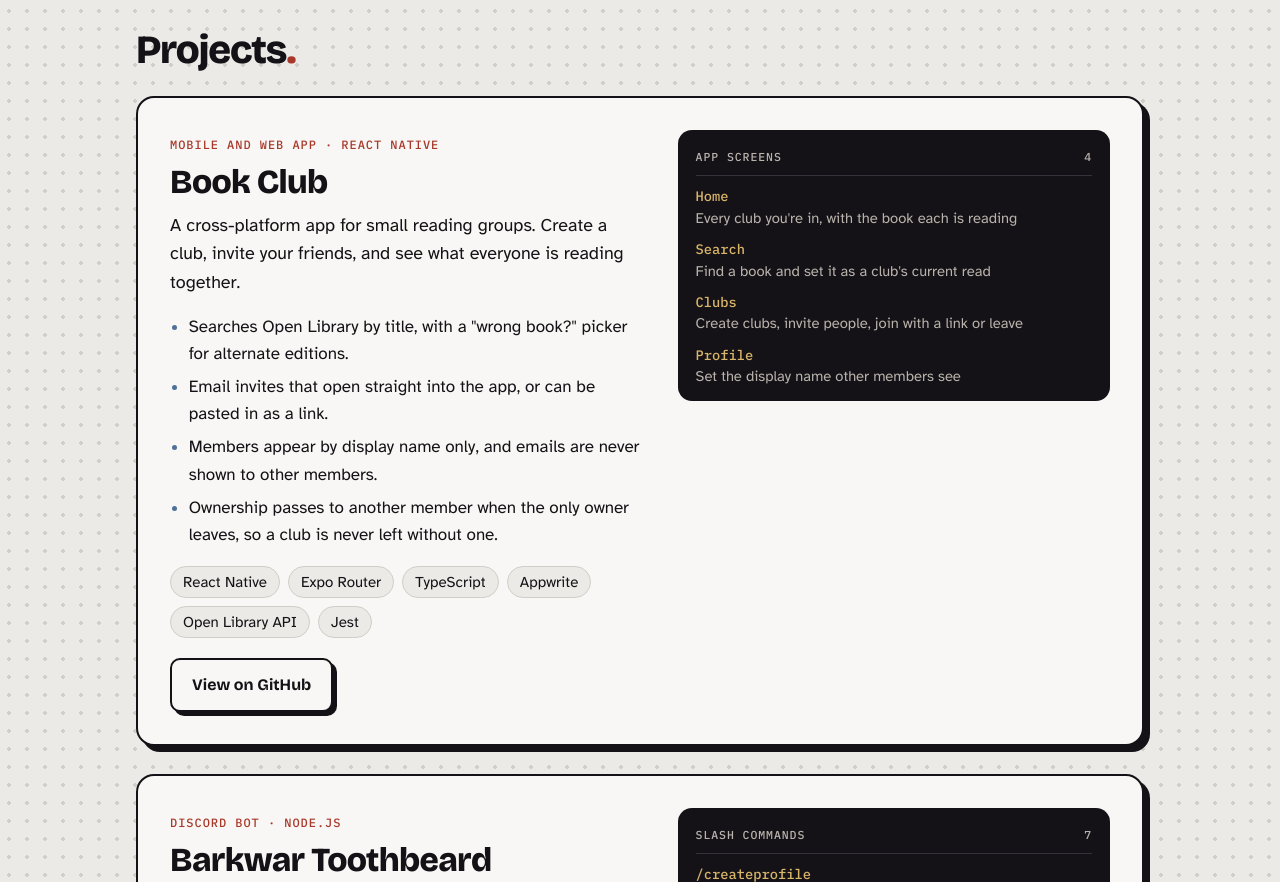
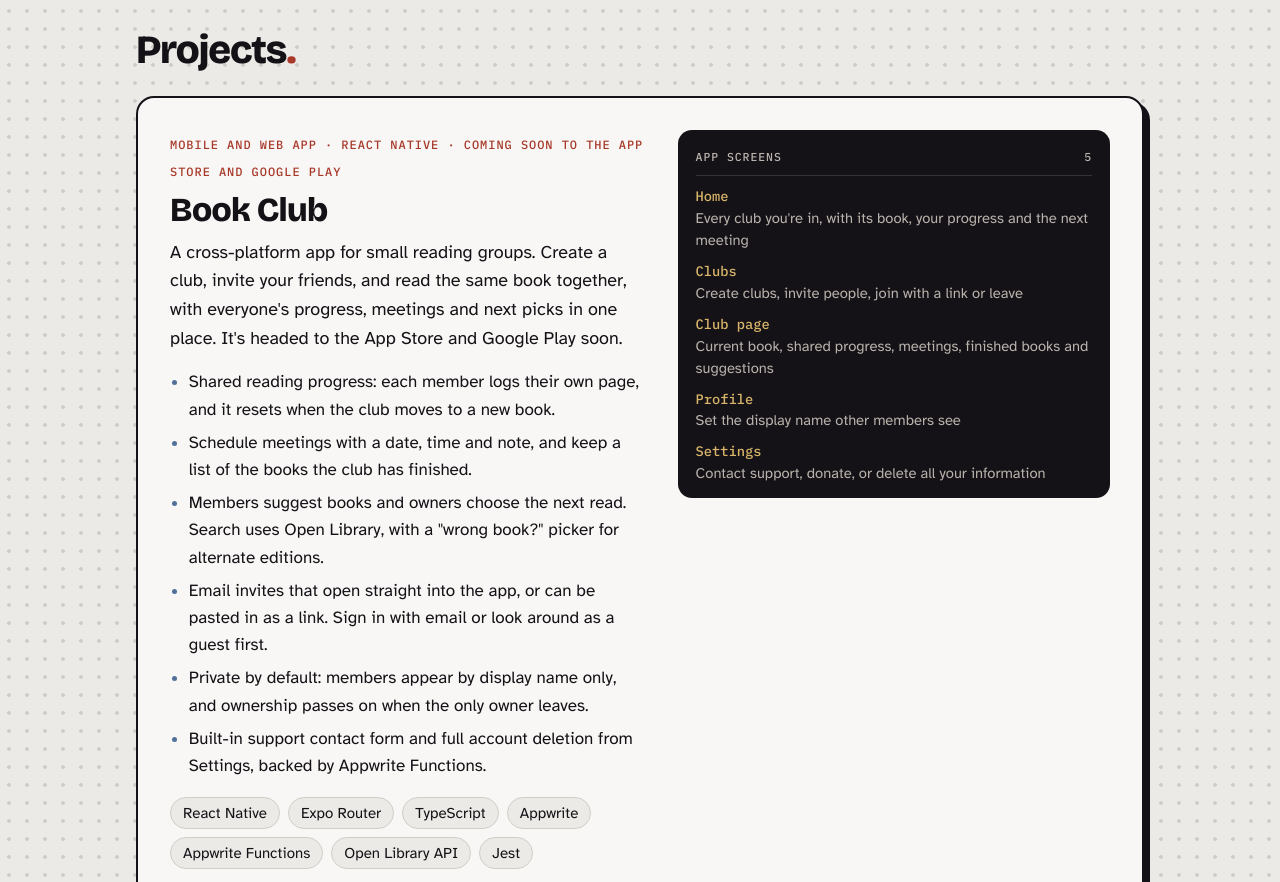
Before and after one commit to astranoct/personal-website, a plain HTML site: page index.html in a window 1280 px wide. Shown: the part 3220-4102 px from the top of the page. Drawn offline with nearby package versions, Linux system fonts and the light colour scheme.

Commit message:
Update Book Club project: expanded features, coming soon to app stores
Co-Authored-By: Claude Sonnet 5.5 <noreply@anthropic.com>

```diff
--- a/index.html
+++ b/index.html
@@ -510,25 +510,28 @@ footer .wrap { display: flex; flex-wrap: wrap; gap: 8px 20px; justify-content: s
       <div class="sec-head"><h2>Projects</h2></div>
       <article class="project">
         <div>
-          <span class="label">Mobile and web app · React Native</span>
+          <span class="label">Mobile and web app · React Native · Coming soon to the App Store and Google Play</span>
           <h3>Book Club</h3>
-          <p class="pitch">A cross-platform app for small reading groups. Create a club, invite your friends, and see what everyone is reading together.</p>
+          <p class="pitch">A cross-platform app for small reading groups. Create a club, invite your friends, and read the same book together, with everyone's progress, meetings and next picks in one place. It's headed to the App Store and Google Play soon.</p>
           <ul>
-            <li>Searches Open Library by title, with a "wrong book?" picker for alternate editions.</li>
-            <li>Email invites that open straight into the app, or can be pasted in as a link.</li>
-            <li>Members appear by display name only, and emails are never shown to other members.</li>
-            <li>Ownership passes to another member when the only owner leaves, so a club is never left without one.</li>
+            <li>Shared reading progress: each member logs their own page, and it resets when the club moves to a new book.</li>
+            <li>Schedule meetings with a date, time and note, and keep a list of the books the club has finished.</li>
+            <li>Members suggest books and owners choose the next read. Search uses Open Library, with a "wrong book?" picker for alternate editions.</li>
+            <li>Email invites that open straight into the app, or can be pasted in as a link. Sign in with email or look around as a guest first.</li>
+            <li>Private by default: members appear by display name only, and ownership passes on when the only owner leaves.</li>
+            <li>Built-in support contact form and full account deletion from Settings, backed by Appwrite Functions.</li>
           </ul>
-          <div class="chips"><span class="chip">React Native</span><span class="chip">Expo Router</span><span class="chip">TypeScript</span><span class="chip">Appwrite</span><span class="chip">Open Library API</span><span class="chip">Jest</span></div>
+          <div class="chips"><span class="chip">React Native</span><span class="chip">Expo Router</span><span class="chip">TypeScript</span><span class="chip">Appwrite</span><span class="chip">Appwrite Functions</span><span class="chip">Open Library API</span><span class="chip">Jest</span></div>
           <a class="btn" href="https://github.com/astranoct/bookclub">View on GitHub</a>
         </div>
         <div class="term" aria-label="App screens">
-          <div class="term-head"><span>App screens</span><span>4</span></div>
+          <div class="term-head"><span>App screens</span><span>5</span></div>
           <dl>
-            <div><dt>Home</dt><dd>Every club you're in, with the book each is reading</dd></div>
-            <div><dt>Search</dt><dd>Find a book and set it as a club's current read</dd></div>
+            <div><dt>Home</dt><dd>Every club you're in, with its book, your progress and the next meeting</dd></div>
             <div><dt>Clubs</dt><dd>Create clubs, invite people, join with a link or leave</dd></div>
+            <div><dt>Club page</dt><dd>Current book, shared progress, meetings, finished books and suggestions</dd></div>
             <div><dt>Profile</dt><dd>Set the display name other members see</dd></div>
+            <div><dt>Settings</dt><dd>Contact support, donate, or delete all your information</dd></div>
           </dl>
         </div>
       </article>
```
